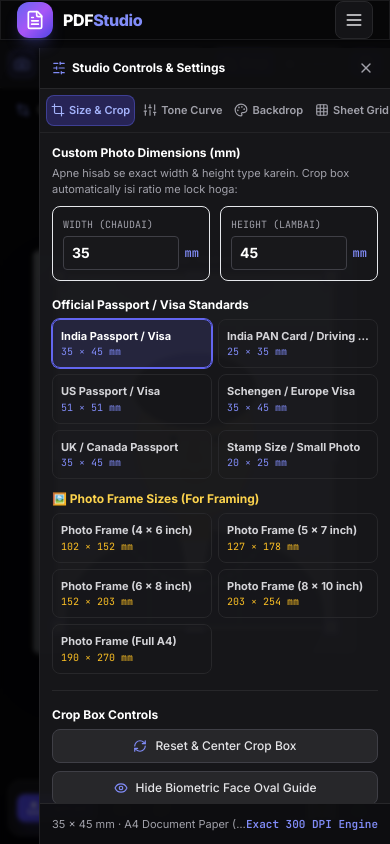
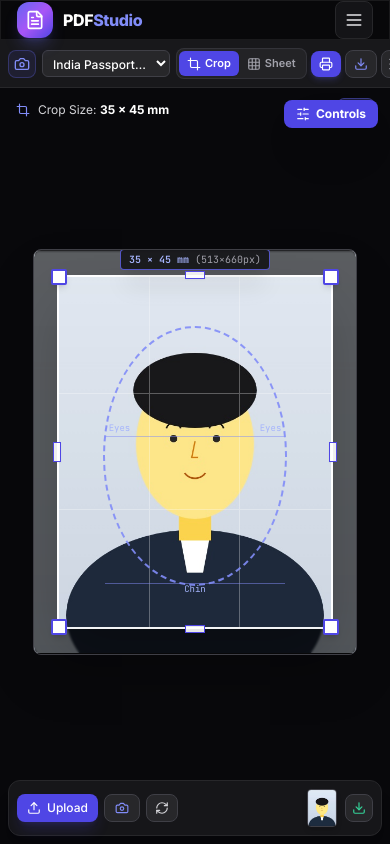
Before and after one commit to Kartik0056/AllinonePdfeditorClient, a React (Vite) app: page /passport-photo in a window 390 px wide. Built offline with nearby package versions, Linux system fonts and the light colour scheme.

Commit message:
fix(passport): eliminate sheet grid overlap, center full sheets, and make studio responsive across all devices

```diff
--- a/src/pages/PassportPhotoPage.tsx
+++ b/src/pages/PassportPhotoPage.tsx
@@ -129,7 +129,9 @@
   // Export / Print State
   const [isExporting, setIsExporting] = useState(false);
   const [singleTargetKb] = useState<number>(50);
-  const [isInspectorOpen, setIsInspectorOpen] = useState(true);
+  const [isInspectorOpen, setIsInspectorOpen] = useState(() =>
+    typeof window !== 'undefined' ? window.innerWidth >= 1024 : true
+  );
 
   // Canvas refs
   const editCanvasRef = useRef<HTMLCanvasElement>(null);
@@ -795,17 +797,16 @@
     ctx.fillStyle = '#ffffff';
     ctx.fillRect(0, 0, paperPixelW, paperPixelH);
 
-    // 2. Paper Header Note (Very subtle gray, outside photo area)
+    // 2. Paper Header Note (Subtle gray, safely outside photo area with bounds protection)
     ctx.fillStyle = '#94a3b8';
-    ctx.font = '24px sans-serif';
+    ctx.font = '20px -apple-system, BlinkMacSystemFont, "Segoe UI", Roboto, sans-serif';
     ctx.textAlign = 'center';
-    ctx.fillText(
-      `PDF Studio Pro · Passport Photos (${photoWidthMm}×${photoHeightMm}mm) · ${selectedPaper.name}`,
-      paperPixelW / 2,
-      Math.round(sheetMarginMm * pxPerMm * 0.7)
-    );
-
-    // 3. Grid Layout
+    ctx.textBaseline = 'middle';
+    const headerY = Math.round(Math.min(sheetMarginMm * 0.5, 7) * pxPerMm);
+    const headerText = `PDF Studio Pro · Passport Photos (${photoWidthMm}×${photoHeightMm}mm) · ${selectedPaper.name}`;
+    ctx.fillText(headerText, paperPixelW / 2, headerY, paperPixelW - Math.round(20 * pxPerMm));
+
+    // 3. Grid Layout Calculations
     const pWidthPx = Math.round(photoWidthMm * pxPerMm);
     const pHeightPx = Math.round(photoHeightMm * pxPerMm);
     const gapPx = Math.round(photoGapMm * pxPerMm);
@@ -844,10 +845,26 @@
           ctx.stroke();
         }
       } else {
-        // ─── Multiple Tiled Photos (Auto-Fit maxCols per row, Centered) ───
+        // ─── Multiple Tiled Photos (Auto-Fit maxCols per row, Collision-Free Safe Margins) ───
+        const totalGridRows = Math.max(1, Math.ceil(renderCount / maxCols));
         const gridWidth = maxCols * pWidthPx + (maxCols - 1) * gapPx;
+        const gridHeight = totalGridRows * pHeightPx + (totalGridRows - 1) * gapPx;
+
         const startX = Math.max(marginXPx, Math.round((paperPixelW - gridWidth) / 2));
-        const startY = marginYPx;
+
+        // Safe top offset ensures scissor tick marks never collide with the header note
+        const minSafeTopMm = Math.max(sheetMarginMm + 6, 18);
+        const minSafeTopPx = Math.round(minSafeTopMm * pxPerMm);
+
+        // For full sheet or when grid covers > 60% of paper height: center vertically for balanced presentation.
+        // For partial quantities (1 line, 2 lines, etc.): place at minSafeTopPx so users can cleanly slice off the top strip and preserve paper.
+        let startY = minSafeTopPx;
+        if (totalGridRows >= maxRows || gridHeight / paperPixelH > 0.6) {
+          const availableH = paperPixelH - minSafeTopPx - marginYPx;
+          if (availableH > gridHeight) {
+            startY = minSafeTopPx + Math.round((availableH - gridHeight) / 2);
+          }
+        }
 
         for (let i = 0; i < renderCount; i++) {
           const col = i % maxCols;
@@ -1041,17 +1058,17 @@
       )}
 
       {/* ─── Secondary Studio Sub-Header ───────────────────── */}
-      <div className="h-12 bg-surface-900/95 border-b border-surface-800/80 px-2 sm:px-4 flex items-center justify-between shrink-0 z-30 gap-2 overflow-x-auto scrollbar-none">
+      <div className="h-12 bg-surface-900 border-b border-surface-800 px-2 sm:px-4 flex items-center justify-between shrink-0 z-30 gap-1.5 sm:gap-2 overflow-x-auto scrollbar-none">
         {/* Left: Studio Branding & Standard Preset */}
-        <div className="flex items-center gap-2 sm:gap-3 shrink-0">
+        <div className="flex items-center gap-1.5 sm:gap-2.5 shrink-0">
           <div className="flex items-center gap-1.5 sm:gap-2 shrink-0">
             <div className="w-7 h-7 rounded-lg bg-primary-500/10 border border-primary-500/30 flex items-center justify-center shrink-0">
               <Camera className="w-4 h-4 text-primary-400" />
             </div>
-            <span className="text-xs sm:text-sm font-bold text-white tracking-wide hidden sm:inline shrink-0">
+            <span className="text-xs sm:text-sm font-bold text-white tracking-wide hidden md:inline shrink-0">
               Passport Studio
             </span>
-            <span className="text-[9px] px-1.5 py-0.5 rounded bg-primary-500/20 text-primary-300 font-mono font-bold hidden lg:inline-block shrink-0">
+            <span className="text-[9px] px-1.5 py-0.5 rounded bg-primary-500/20 text-primary-300 font-mono font-bold hidden xl:inline-block shrink-0">
               300 DPI
             </span>
           </div>
@@ -1060,11 +1077,11 @@
 
           {/* Quick Preset Selector */}
           <div className="flex items-center gap-1.5 shrink-0">
-            <span className="text-xs text-surface-400 font-medium hidden md:inline shrink-0">Standard:</span>
+            <span className="text-xs text-surface-400 font-medium hidden lg:inline shrink-0">Standard:</span>
             <select
               value={selectedStandardId}
               onChange={(e) => handleSelectStandard(e.target.value)}
-              className="text-xs py-1 px-2 bg-surface-800 border border-surface-700 text-white rounded-md w-40 xs:w-44 sm:w-48 outline-none focus:border-primary-500 shrink-0 font-medium cursor-pointer"
+              className="text-xs py-1 px-1.5 sm:px-2 bg-surface-800 border border-surface-700 text-white rounded-md w-32 xs:w-40 sm:w-44 md:w-48 outline-none focus:border-primary-500 shrink-0 font-medium cursor-pointer truncate"
               title="Select Standard Size Preset"
             >
               {PASSPORT_STANDARDS.map((std) => (
@@ -1075,9 +1092,9 @@
             </select>
           </div>
 
-          {/* Paper Size Selector (shown only in sheet mode to save space) */}
+          {/* Paper Size Selector (shown on large screens in sheet mode) */}
           {activeTab === 'sheet' && (
-            <div className="hidden lg:flex items-center gap-1.5 shrink-0">
+            <div className="hidden xl:flex items-center gap-1.5 shrink-0">
               <span className="text-xs text-surface-400 font-medium shrink-0">Paper:</span>
               <select
                 value={selectedPaper.id}
@@ -1085,7 +1102,7 @@
                   const p = PAPER_SIZES.find((item) => item.id === e.target.value);
                   if (p) setSelectedPaper(p);
                 }}
-                className="text-xs py-1 px-2 bg-surface-800 border border-surface-700 text-white rounded-md w-36 sm:w-40 outline-none focus:border-primary-500 shrink-0 font-medium cursor-pointer"
+                className="text-xs py-1 px-2 bg-surface-800 border border-surface-700 text-white rounded-md w-44 outline-none focus:border-primary-500 shrink-0 font-medium cursor-pointer truncate"
               >
                 {PAPER_SIZES.map((paper) => (
                   <option key={paper.id} value={paper.id} className="bg-surface-900 text-white">
@@ -1098,7 +1115,7 @@
         </div>
 
         {/* Center / Right: Mode Switcher & Export Actions */}
-        <div className="flex items-center gap-1.5 sm:gap-2 shrink-0">
+        <div className="flex items-center gap-1 sm:gap-2 shrink-0">
           <div className="flex bg-surface-800/80 p-0.5 rounded-lg border border-surface-700/60 shrink-0">
             <button
               onClick={() => {
@@ -1112,7 +1129,7 @@
               }`}
             >
               <Crop className="w-3.5 h-3.5 shrink-0" />
-              <span><span className="hidden sm:inline">1. </span>Crop<span className="hidden md:inline"> &amp; Enhance</span></span>
+              <span>Crop<span className="hidden sm:inline"> &amp; Enhance</span></span>
             </button>
             <button
               onClick={() => {
@@ -1126,7 +1143,7 @@
               }`}
             >
               <Grid className="w-3.5 h-3.5 shrink-0" />
-              <span><span className="hidden sm:inline">2. </span>Sheet<span className="hidden md:inline"> Layout</span></span>
+              <span>Sheet<span className="hidden sm:inline"> Layout</span></span>
             </button>
           </div>
 
@@ -1135,11 +1152,11 @@
           {/* Isolated Print Button */}
           <button
             onClick={handlePrint}
-            className="btn-primary text-xs px-2.5 sm:px-3 py-1.5 flex items-center gap-1.5 shadow-md shadow-primary-500/20 shrink-0"
+            className="btn-primary text-xs px-2 sm:px-2.5 py-1.5 flex items-center gap-1.5 shadow-md shadow-primary-500/20 shrink-0"
             title="Print ONLY the paper sheet at 100% scale (Excludes webpage UI)"
           >
             <Printer className="w-3.5 h-3.5 shrink-0" />
-            <span className="hidden sm:inline">Print<span className="hidden md:inline"> Sheet</span></span>
+            <span className="hidden sm:inline">Print</span>
           </button>
 
           {/* High-Res PDF Button */}
@@ -1156,7 +1173,7 @@
           {/* Inspector Panel Toggle Button */}
           <button
             onClick={() => setIsInspectorOpen(!isInspectorOpen)}
-            className={`p-1.5 rounded-lg border text-xs flex items-center gap-1.5 transition-colors shrink-0 ${
+            className={`p-1.5 sm:px-2 rounded-lg border text-xs flex items-center gap-1.5 transition-colors shrink-0 ${
               isInspectorOpen
                 ? 'bg-primary-600/20 border-primary-500/50 text-primary-300'
                 : 'bg-surface-800 border-surface-700 text-surface-400 hover:text-white'
@@ -1164,7 +1181,7 @@
             title={isInspectorOpen ? 'Hide Controls Inspector' : 'Show Controls Inspector'}
           >
             <SlidersHorizontal className="w-3.5 h-3.5 shrink-0" />
-            <span className="hidden xl:inline text-[11px] font-semibold">{isInspectorOpen ? 'Hide' : 'Controls'}</span>
+            <span className="hidden xs:inline text-[11px] font-semibold">{isInspectorOpen ? 'Controls' : 'Controls'}</span>
           </button>
         </div>
       </div>
@@ -1429,8 +1446,8 @@
             </div>
           ) : (
             /* Tab 2: Full Multi-Photo Sheet Print Preview */
-            <div className="flex-1 flex flex-col items-center justify-between w-full max-w-4xl min-h-0 gap-2">
-              <div className="bg-surface-900/80 border border-surface-800 rounded-lg px-3 py-1.5 text-[11px] sm:text-xs text-surface-300 flex flex-wrap items-center justify-center gap-2 sm:gap-3 shrink-0 text-center">
+            <div className="flex-1 flex flex-col items-center justify-center w-full max-w-5xl min-h-0 gap-2 py-1">
+              <div className="bg-surface-900/90 border border-surface-800 rounded-lg px-3 py-1.5 text-[11px] sm:text-xs text-surface-300 flex flex-wrap items-center justify-center gap-1.5 sm:gap-3 shrink-0 text-center shadow-sm">
                 {photoCount === 1 ? (
                   <span className="flex items-center gap-1.5 text-amber-300 font-medium">
                     <span>🖼️ Frame Mode:</span>
@@ -1441,22 +1458,30 @@
                     Grid: <strong className="text-white">{Math.min(photoCount, maxPhotosOnSheet)} photos</strong> ({maxCols} per line) on {selectedPaper.name}
                   </span>
                 )}
-                <span>·</span>
+                <span className="hidden xs:inline text-surface-600">·</span>
                 <span>
                   Physical Size: <strong className="text-primary-300">{photoWidthMm} × {photoHeightMm} mm</strong>
                 </span>
-                <span>·</span>
-                <span className="text-emerald-400 font-medium">300 DPI Lab Print Quality</span>
+                <span className="hidden sm:inline text-surface-600">·</span>
+                <span className="text-emerald-400 font-medium hidden sm:inline">300 DPI Lab Print Quality</span>
               </div>
 
               {/* Physical Sheet Canvas Container */}
               <div
                 id="passport-print-sheet-wrapper"
-                className="relative shadow-2xl rounded-sm border border-neutral-300 bg-white overflow-hidden flex items-center justify-center p-2 flex-1 min-h-[200px] max-h-[calc(100vh-240px)] w-auto max-w-full my-auto"
+                className="relative flex items-center justify-center flex-1 min-h-0 w-full max-w-full overflow-hidden p-1 sm:p-2"
               >
                 <canvas
                   ref={sheetCanvasRef}
-                  className="max-h-[calc(100vh-260px)] max-w-full w-auto h-auto object-contain block page-shadow"
+                  className="rounded-xs shadow-2xl block border border-neutral-300/40 bg-white"
+                  style={{
+                    maxHeight: '100%',
+                    maxWidth: '100%',
+                    width: 'auto',
+                    height: 'auto',
+                    objectFit: 'contain',
+                    aspectRatio: `${selectedPaper.widthMm} / ${selectedPaper.heightMm}`,
+                  }}
                 />
               </div>
             </div>
@@ -1467,21 +1492,23 @@
         {isInspectorOpen && (
           <>
             {/* Mobile / Tablet Backdrop Overlay */}
+            {/* Mobile / Tablet Backdrop Overlay */}
             <div
-              className="fixed inset-0 bg-black/60 backdrop-blur-xs z-30 lg:hidden"
+              className="fixed inset-0 bg-black/75 backdrop-blur-xs z-40 lg:hidden"
               onClick={() => setIsInspectorOpen(false)}
             />
 
-            <aside className="fixed lg:static top-12 bottom-0 right-0 z-40 lg:z-20 w-[90vw] sm:w-[380px] lg:w-[350px] xl:w-[380px] shrink-0 bg-surface-900/95 lg:bg-surface-900/90 border-l border-surface-800/80 flex flex-col shadow-2xl lg:shadow-none overflow-hidden transition-all duration-200">
+            <aside className="fixed inset-y-0 right-0 z-50 lg:static lg:z-20 w-[92vw] sm:w-[380px] lg:w-[350px] xl:w-[380px] shrink-0 bg-[#18181b] border-l border-surface-700/80 flex flex-col shadow-2xl lg:shadow-none overflow-hidden transition-all duration-200">
               {/* Mobile Close Bar */}
-              <div className="flex lg:hidden items-center justify-between px-3 py-2 border-b border-surface-800 bg-surface-950/60 shrink-0">
-                <span className="text-xs font-bold text-white flex items-center gap-1.5">
+              <div className="flex lg:hidden items-center justify-between px-3.5 py-3 border-b border-surface-800 bg-surface-950 shrink-0">
+                <span className="text-xs font-bold text-white flex items-center gap-2">
                   <SlidersHorizontal className="w-3.5 h-3.5 text-primary-400" />
                   Studio Controls &amp; Settings
                 </span>
                 <button
                   onClick={() => setIsInspectorOpen(false)}
-                  className="p-1 rounded-md text-surface-400 hover:text-white hover:bg-surface-800"
+                  className="p-1 rounded-md text-surface-400 hover:text-white bg-surface-800/60 hover:bg-surface-800 transition-colors"
+                  aria-label="Close Inspector"
                 >
                   <X className="w-4 h-4" />
                 </button>
@@ -1491,7 +1518,7 @@
               <div className="flex border-b border-surface-800/80 p-1.5 sm:p-2 gap-1 bg-surface-900/40 shrink-0">
                 <button
                   onClick={() => { setInspectorTab('crop_size'); setActiveTab('edit'); }}
-                  className={`flex-1 py-1.5 px-1 rounded-lg text-[11px] sm:text-xs font-semibold flex items-center justify-center gap-1 transition-colors ${
+                  className={`flex-1 py-1.5 px-1 rounded-lg text-xs font-semibold flex items-center justify-center gap-1 transition-colors ${
                     inspectorTab === 'crop_size'
                       ? 'bg-primary-600/30 text-primary-300 border border-primary-500/40'
                       : 'text-surface-400 hover:text-white'
@@ -1499,25 +1526,25 @@
                   title="Photo Size & Crop Controls"
                 >
                   <Crop className="w-3.5 h-3.5 shrink-0" />
-                  <span className="truncate">Size &amp; Crop</span>
+                  <span>Crop</span>
                 </button>
 
                 <button
                   onClick={() => { setInspectorTab('photoshop'); setActiveTab('edit'); }}
-                  className={`flex-1 py-1.5 px-1 rounded-lg text-[11px] sm:text-xs font-semibold flex items-center justify-center gap-1 transition-colors ${
+                  className={`flex-1 py-1.5 px-1 rounded-lg text-xs font-semibold flex items-center justify-center gap-1 transition-colors ${
                     inspectorTab === 'photoshop'
                       ? 'bg-primary-600/30 text-primary-300 border border-primary-500/40'
                       : 'text-surface-400 hover:text-white'
                   }`}
-                  title="Tone Curve & Enhancements"
+                  title="Tone Curves & Adjustments"
                 >
                   <Sliders className="w-3.5 h-3.5 shrink-0" />
-                  <span className="truncate">Tone Curve</span>
+                  <span>Curves</span>
                 </button>
 
                 <button
                   onClick={() => { setInspectorTab('background'); setActiveTab('edit'); }}
-                  className={`flex-1 py-1.5 px-1 rounded-lg text-[11px] sm:text-xs font-semibold flex items-center justify-center gap-1 transition-colors ${
+                  className={`flex-1 py-1.5 px-1 rounded-lg text-xs font-semibold flex items-center justify-center gap-1 transition-colors ${
                     inspectorTab === 'background'
                       ? 'bg-primary-600/30 text-primary-300 border border-primary-500/40'
                       : 'text-surface-400 hover:text-white'
@@ -1525,12 +1552,12 @@
                   title="Studio Backdrop Color"
                 >
                   <Palette className="w-3.5 h-3.5 shrink-0" />
-                  <span className="truncate">Backdrop</span>
+                  <span>Backdrop</span>
                 </button>
 
                 <button
                   onClick={() => { setInspectorTab('grid'); setActiveTab('sheet'); }}
-                  className={`flex-1 py-1.5 px-1 rounded-lg text-[11px] sm:text-xs font-semibold flex items-center justify-center gap-1 transition-colors ${
+                  className={`flex-1 py-1.5 px-1 rounded-lg text-xs font-semibold flex items-center justify-center gap-1 transition-colors ${
                     inspectorTab === 'grid'
                       ? 'bg-primary-600/30 text-primary-300 border border-primary-500/40'
                       : 'text-surface-400 hover:text-white'
@@ -1538,7 +1565,7 @@
                   title="Sheet Grid & Quantity Layout"
                 >
                   <Grid className="w-3.5 h-3.5 shrink-0" />
-                  <span className="truncate">Sheet Grid</span>
+                  <span>Sheet</span>
                 </button>
               </div>
 
@@ -1929,6 +1956,25 @@
             {/* ─── TAB 4: Sheet Grid & Print Layout (A4, 4x6) ── */}
             {inspectorTab === 'grid' && (
               <div className="space-y-4">
+                {/* Paper Size Selector */}
+                <div>
+                  <label className="text-xs font-bold text-white block mb-1">Sheet Paper Type &amp; Size</label>
+                  <select
+                    value={selectedPaper.id}
+                    onChange={(e) => {
+                      const p = PAPER_SIZES.find((item) => item.id === e.target.value);
+                      if (p) setSelectedPaper(p);
+                    }}
+                    className="w-full text-xs py-2 px-2.5 bg-surface-850 border border-surface-750 text-white rounded-lg outline-none focus:border-primary-500 font-medium cursor-pointer"
+                  >
+                    {PAPER_SIZES.map((paper) => (
+                      <option key={paper.id} value={paper.id} className="bg-surface-900 text-white">
+                        {paper.name}
+                      </option>
+                    ))}
+                  </select>
+                </div>
+
                 {/* Auto-Fit Information Banner */}
                 <div className="bg-primary-950/40 border border-primary-500/30 rounded-xl p-3">
                   <div className="flex items-center justify-between mb-1">
@@ -1940,7 +1986,7 @@
                     </span>
                   </div>
                   <p className="text-[11px] text-surface-300 leading-relaxed">
-                    Photo width (<strong className="text-white">{photoWidthMm}mm</strong>) ke hisab se 1 line me <strong className="text-primary-300">{maxCols} photos</strong> aayengi. {selectedPaper.name} sheet par total <strong className="text-primary-300">{maxPhotosOnSheet} photos</strong> ({maxRows} lines) fit ho sakti hain.
+                    Photo width (<strong className="text-white">{photoWidthMm}mm</strong>) ke hisab se 1 line me <strong className="text-primary-300">{maxCols} photos</strong> aayengi. {selectedPaper.name} par total <strong className="text-primary-300">{maxPhotosOnSheet} photos</strong> ({maxRows} lines) fit ho sakti hain.
                   </p>
                 </div>
 
@@ -1980,7 +2026,7 @@
                       }`}
                     >
                       <div className="text-xs font-bold">1 Line ({maxCols} Photos)</div>
-                      <div className="text-[10px] text-surface-400">1 Full Row on {selectedPaper.name}</div>
+                      <div className="text-[10px] text-surface-400">1 Full Row on Paper</div>
                     </button>
 
                     <button
@@ -1992,7 +2038,7 @@
                       }`}
                     >
                       <div className="text-xs font-bold">2 Lines ({Math.min(2 * maxCols, maxPhotosOnSheet)} Photos)</div>
-                      <div className="text-[10px] text-surface-400">2 Full Rows ({Math.min(2 * maxCols, maxPhotosOnSheet)} photos)</div>
+                      <div className="text-[10px] text-surface-400">2 Full Rows on Paper</div>
                     </button>
 
                     <button
```
